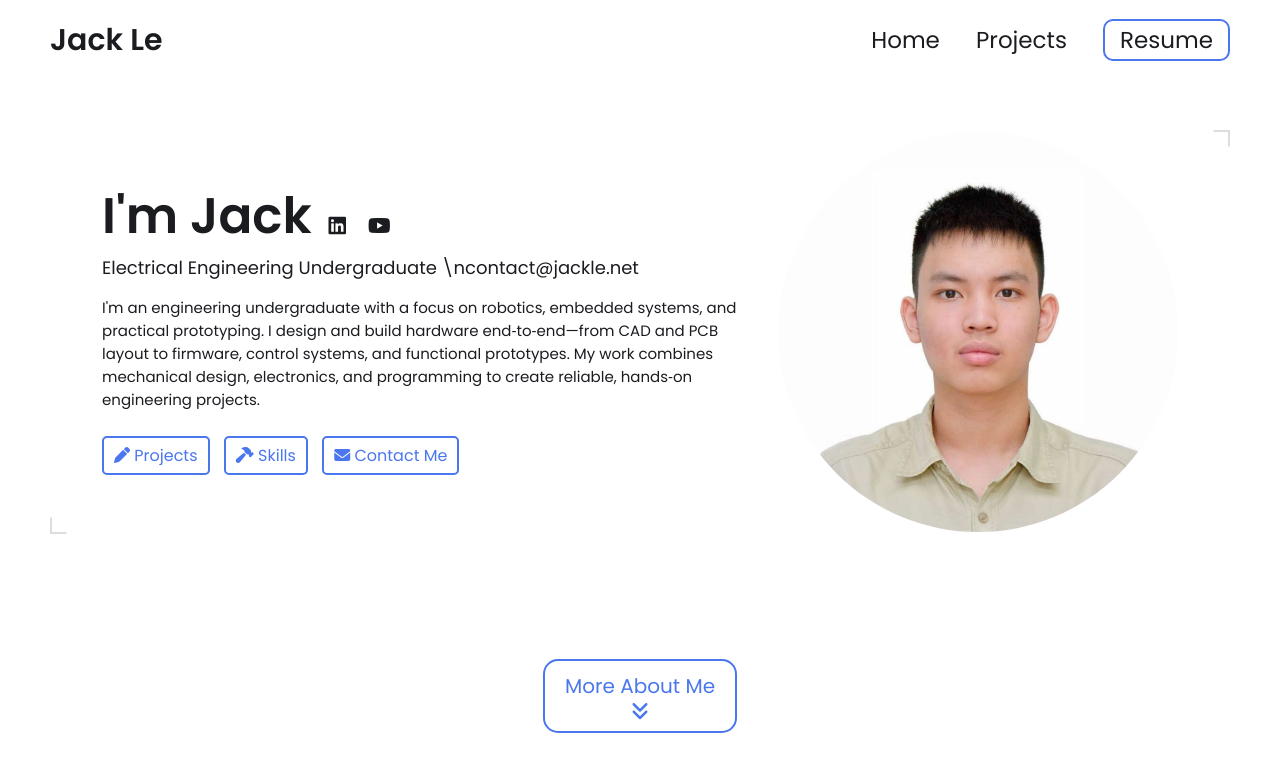
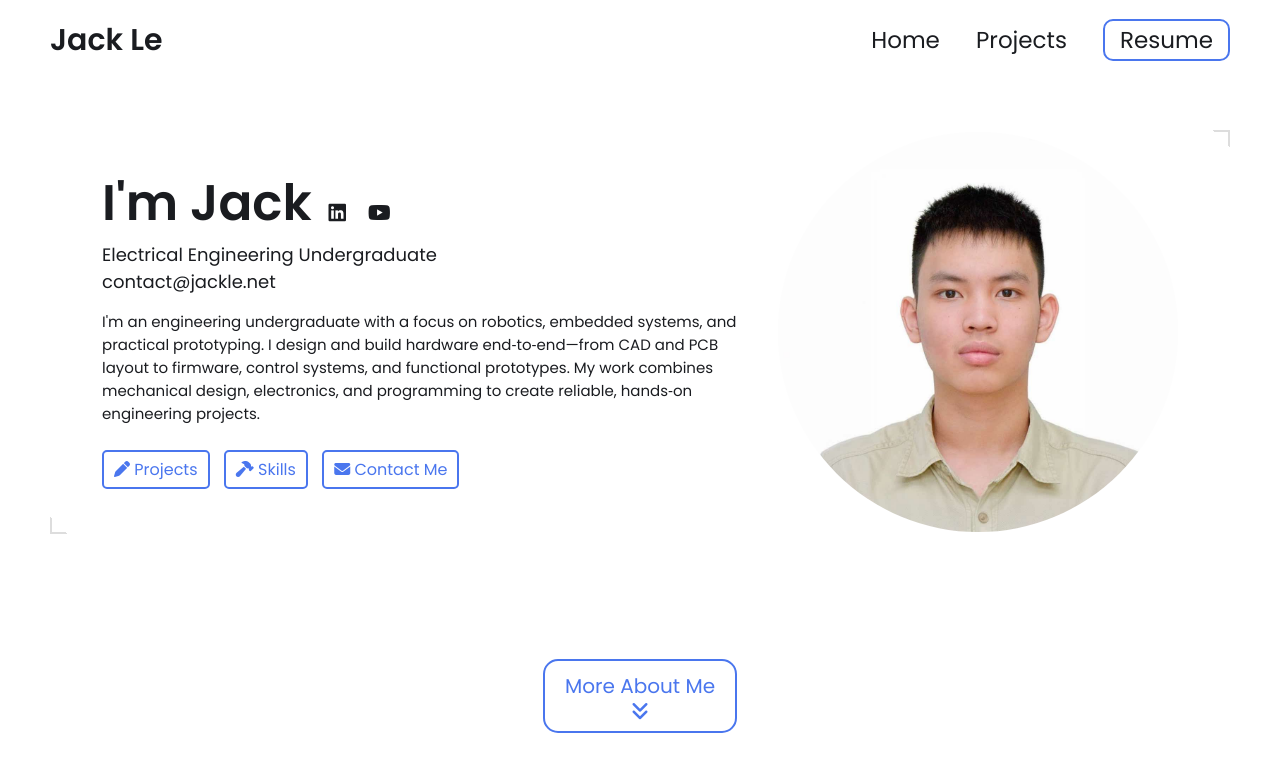
Before and after one commit to JL262626/jacklerobotics.com, a Jekyll site: the page built from index.html, in a window 1280 px wide and 900 px high. Shown: the top 772 px of the window. Built offline with Jekyll 4.4.1, drawn with Linux system fonts in a browser that asks for light colours.

Commit message:
Update _config.yml

```diff
--- a/_config.yml
+++ b/_config.yml
@@ -13,7 +13,7 @@ title: Jack Le's Portfolio # This is what shows up in the tab of the browser
 
 # Hero Section
 name: Jack Le
-headline: Electrical Engineering Undergraduate \ncontact@jackle.net
+headline: Electrical Engineering Undergraduate <br/>contact@jackle.net
 description: >- # dont remove this line. this will ignore all new lines until the next section
   I'm an engineering undergraduate with a focus on robotics, embedded systems, and practical prototyping. I design and build hardware end‑to‑end—from CAD and PCB layout to firmware, control systems, and functional prototypes. My work combines mechanical design, electronics, and programming to create reliable, hands‑on engineering projects.
 
```
